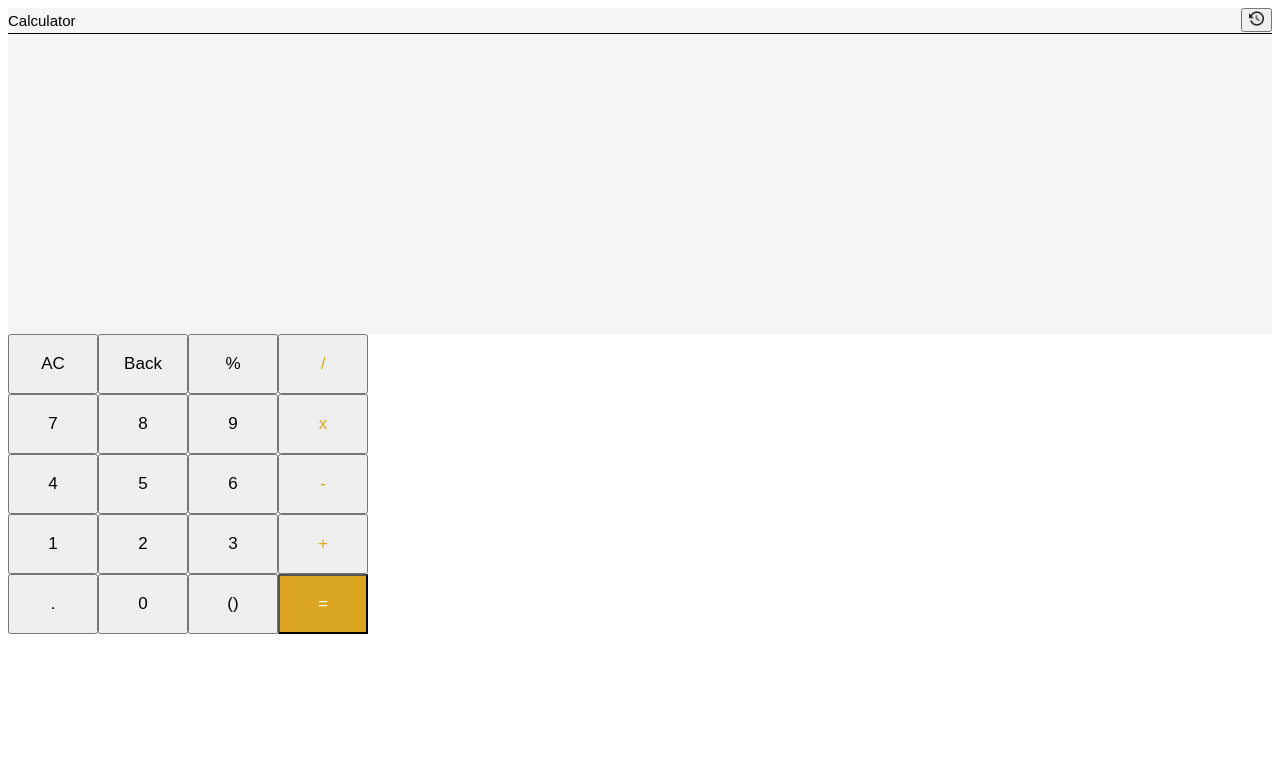
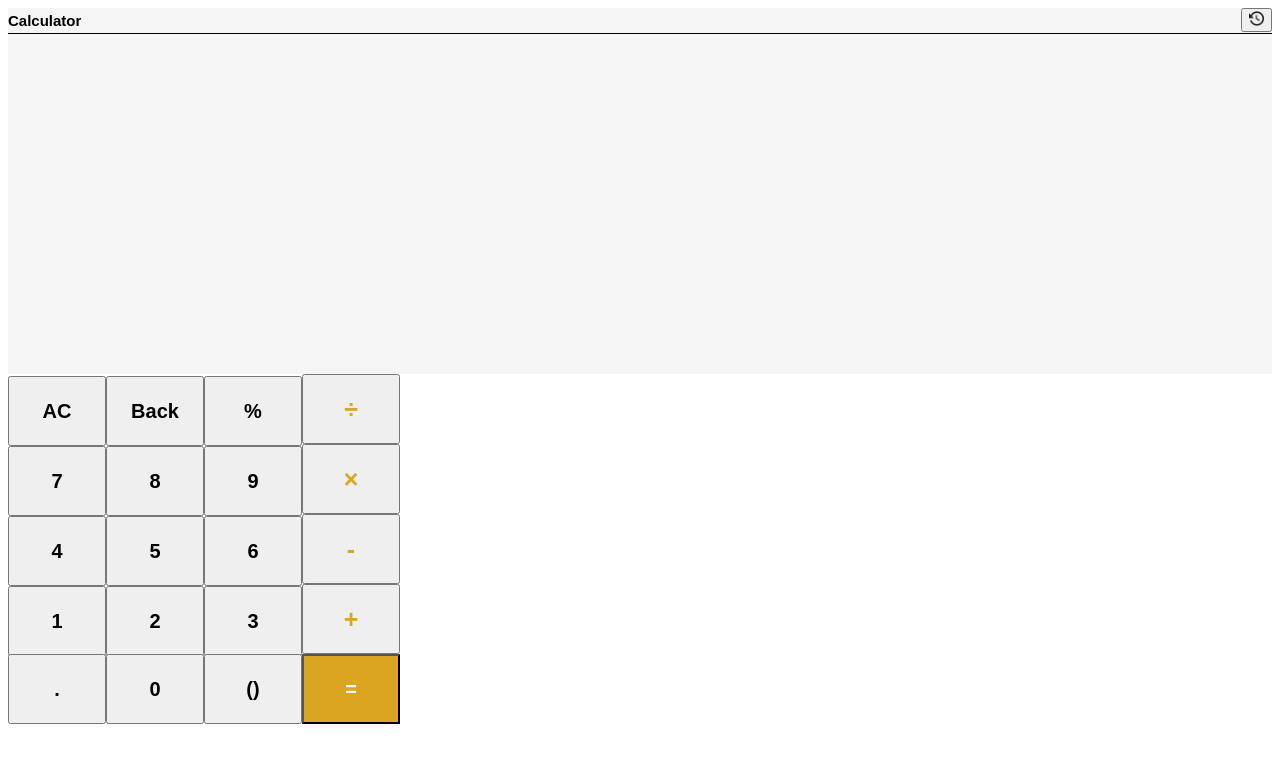
Before and after one commit to abdulhussainsongerwala/phone-calculator, an Angular app: page / in a window 1280 px wide. Shown: the top 762 px of the page. Built offline with nearby package versions, Linux system fonts and the light colour scheme.

Commit message:
Display changes, added multiply & div icon

```diff
--- a/src/app/app.component.css
+++ b/src/app/app.component.css
@@ -4,6 +4,7 @@
     height: 2.5rem;
     line-height: 2.5rem;
     font-size: 1.5rem;
+    font-weight: bold;
 }
 
 #history-button {
--- a/src/app/calculator/calculator.component.css
+++ b/src/app/calculator/calculator.component.css
@@ -1,29 +1,31 @@
 :host {
-    height: 600px;
+    height: 690px;
 }
 
 .result {
-    height: 300px;
+    height: 340px;
     background-color: whitesmoke;
 }
 
 .actions {
-    height: 300px;
+    height: 350px;
     background-color: white;
 }
 
 .action-row {
-    height: 60px;
+    height: 70px;
 }
 
 .action-button {
-    width: 90px;
+    width: 98px;
     height: 100%;
-    font-size: 1.7rem;
+    font-size: 2rem;
+    font-weight: bold
 }
 
 .colored-button {
     color: goldenrod;
+    font-size: 2.5rem;
 }
 
 .evaluate-button {
--- a/src/app/calculator/calculator.component.html
+++ b/src/app/calculator/calculator.component.html
@@ -7,13 +7,13 @@
         <button class="action-button" (click)='backspace()'>Back
             <!-- TODO: Image to be added --></button>
         <button class="action-button" (click)='read("%")'>%</button>
-        <button class="action-button colored-button" (click)='read("/")'>/</button>
+        <button class="action-button colored-button" (click)='read("/")'>&divide;</button>
     </div>
     <div class="action-row">
         <button class="action-button" (click)='read("7")'>7</button>
         <button class="action-button" (click)='read("8")'>8</button>
         <button class="action-button" (click)='read("9")'>9</button>
-        <button class="action-button colored-button" (click)='read("*")'>x</button>
+        <button class="action-button colored-button" (click)='read("*")'>&times;</button>
     </div>
     <div class="action-row">
         <button class="action-button" (click)='read("4")'>4</button>
```
